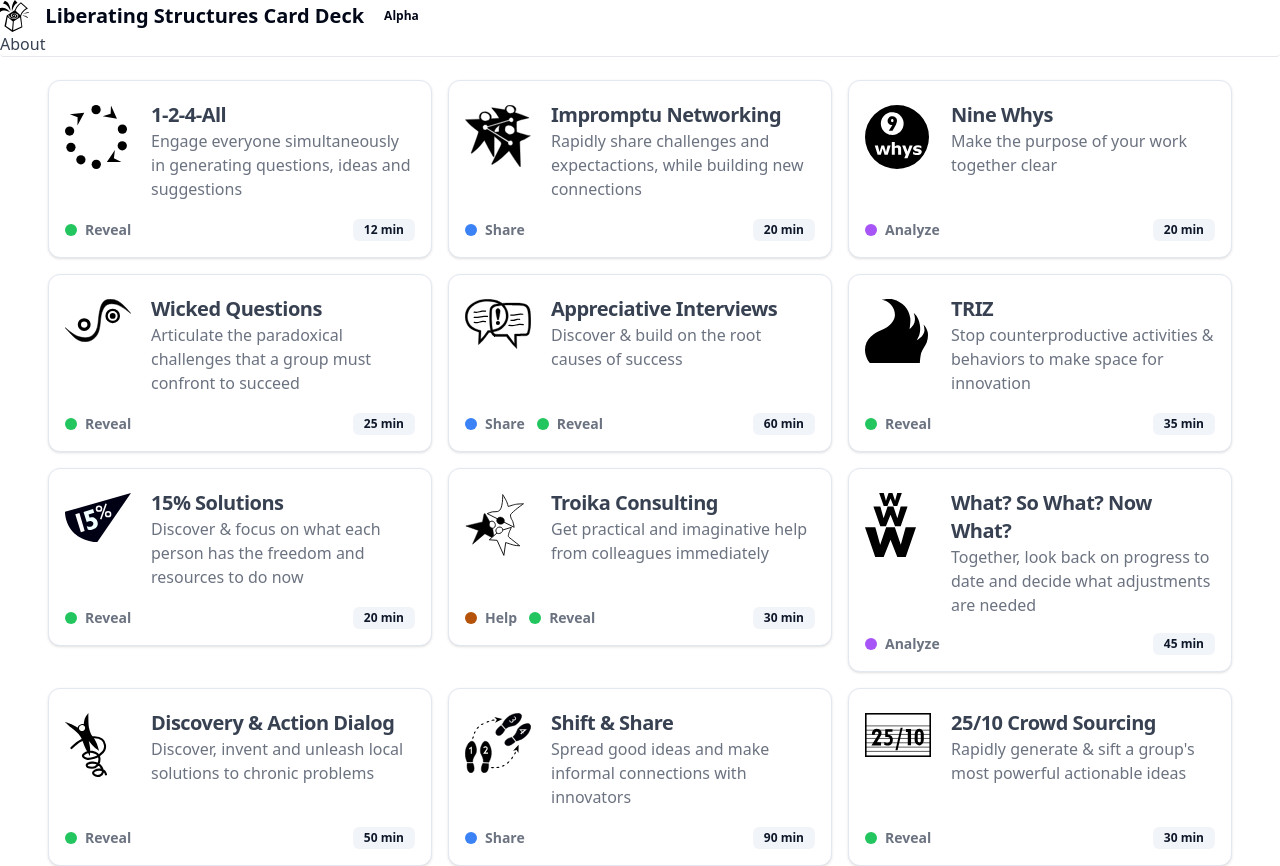
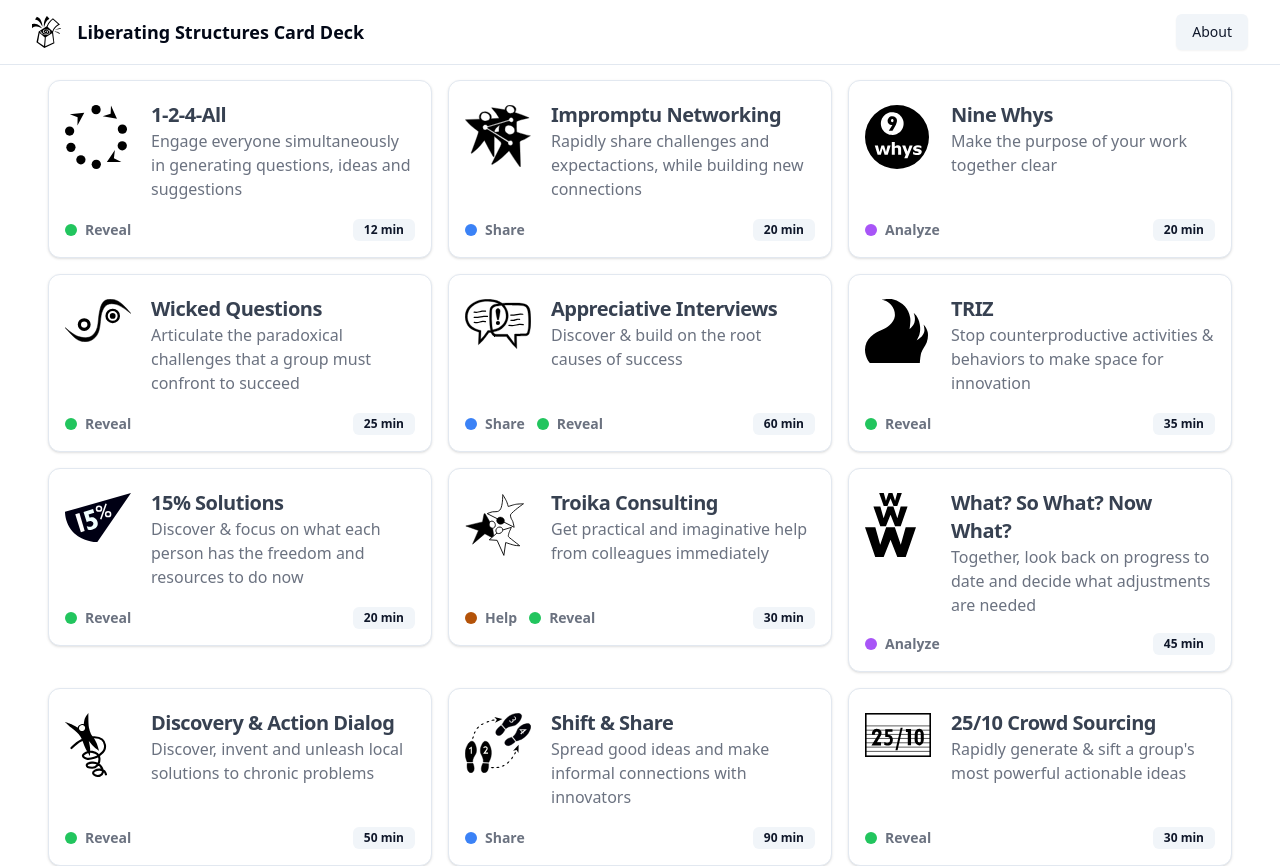
Before and after one commit to vpapadopou/ls-cards-online, a React (Vite) app: page / in a window 1280 px wide. Shown: the top 866 px of the page. Built offline with nearby package versions, Linux system fonts and the light colour scheme; the HTML template or start-up script is replaced by a standard one.

Commit message:
Updated navigation to use shadcn components

```diff
--- a/src/components/navigation/Navigation.jsx
+++ b/src/components/navigation/Navigation.jsx
@@ -1,40 +1,25 @@
 import React from 'react';
 import PropTypes from 'prop-types';
 
-import { Badge, Navbar } from 'flowbite-react';
+import { Button } from '@/components/ui/button';
+import { Separator } from '@/components/ui/separator';
 
 import LSLogo from '../../data/logos/ls-menu.svg';
 
-/* Use a custom modal theme in order to have a full size modal
-   instead of one that uses max-h-[90vh] and shows an ugly
-   scrollbar */
-const customNavbarTheme = {
-  link: {
-    active: {
-      on: 'text-white dark:text-white md:bg-transparent',
-      off: 'text-gray-700 hover:bg-gray-50 dark:text-gray-400 dark:hover:bg-gray-700 dark:hover:text-white md:hover:bg-transparent md:dark:hover:bg-transparent md:dark:hover:text-white',
-    },
-  },
-};
-
 function Navigation({ onClick }) {
   return (
-    <Navbar fluid rounded theme={customNavbarTheme} className="fixed w-full z-20 top-0 start-0 border-b border-gray-200 dark:border-gray-600">
-      <Navbar.Brand href="#">
-        <img src={LSLogo} className="mr-4 h-6 sm:h-8" alt="LS Card Deck Logo" />
-        <span className="md:block hidden self-center whitespace-nowrap text-xl font-semibold mr-5 dark:text-white">
-          Liberating Structures Card Deck
-        </span>
-        <span className="md:hidden self-center whitespace-nowrap text-xl font-semibold mr-5 dark:text-white">LS Card Deck</span>
-        <Badge color="purple">Alpha</Badge>
-      </Navbar.Brand>
-      <Navbar.Toggle />
-      <Navbar.Collapse>
-        <Navbar.Link className="hover:underline" href="#" onClick={onClick}>
-          About
-        </Navbar.Link>
-      </Navbar.Collapse>
-    </Navbar>
+    <nav className="w-full fixed bg-background">
+      <div className="container flex flex-row items-center justify-between h-16 space-y-0 py-4">
+        <img src={LSLogo} className="mr-4 h-8" alt="LS Card Deck Logo" />
+        <h2 className="text-lg font-semibold whitespace-nowrap">Liberating Structures Card Deck</h2>
+        <div className="ml-auto flex w-full space-x-2 justify-end">
+          <Button variant="secondary" onClick={onClick}>
+            About
+          </Button>
+        </div>
+      </div>
+      <Separator />
+    </nav>
   );
 }
 
```
Also changed, not shown: 1 other file (tests, documents, lock files or other folders).
